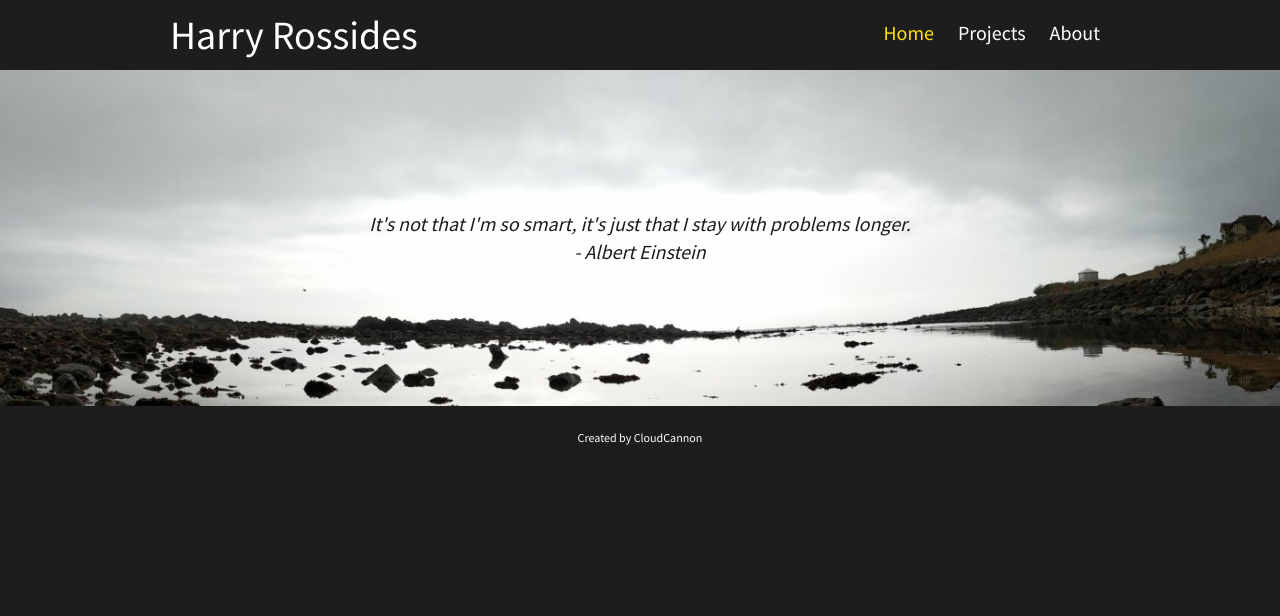
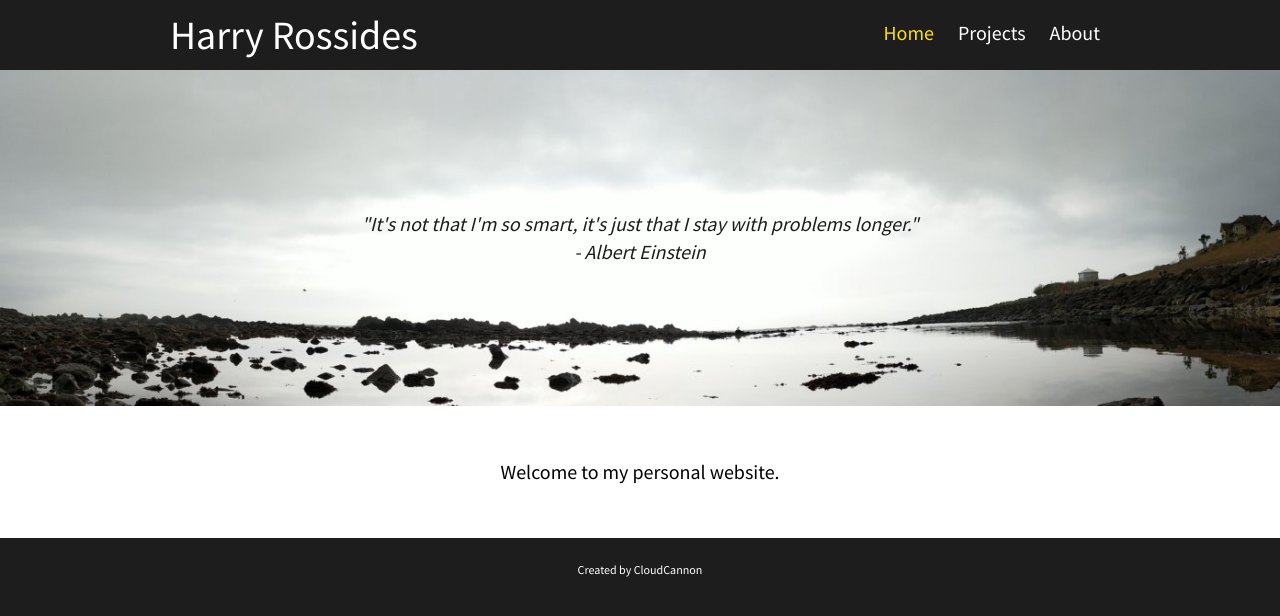
Before and after one commit to HarryRos/HarryRos.github.io, a Jekyll site: the page built from index.html, in a window 1280 px wide. Shown: the top 616 px of the page. Built offline with Jekyll 4.4.1, drawn with Linux system fonts in a browser that asks for light colours.

Commit message:
Look and feel tweaks

```diff
--- a/index.html
+++ b/index.html
@@ -5,13 +5,15 @@ navigation_weight: 1
 ---
 <section class="hero">
 	<div class="small-container">
-		<p class="quote">It's not that I'm so smart, it's just that I stay with problems longer.<br>- Albert Einstein</p>
+		<p class="quote">"It's not that I'm so smart, it's just that I stay with problems longer."<br>- Albert Einstein</p>
 	</div>
 </section>
+
+
+<div class="container">
+	<p class="post-hero center-text spacing">Welcome to my personal website.</p>
+</div>
 <!--
-<div class="container">
-	<p class="post-hero center-text spacing">Bakery<strong>Store</strong> is known for our fresh bread, delicious cupcakes and chocolatey cookies.</p>
-</div>
 <div class="container">
 	<div class="columns spacing">
 		<div class="column half">
```
